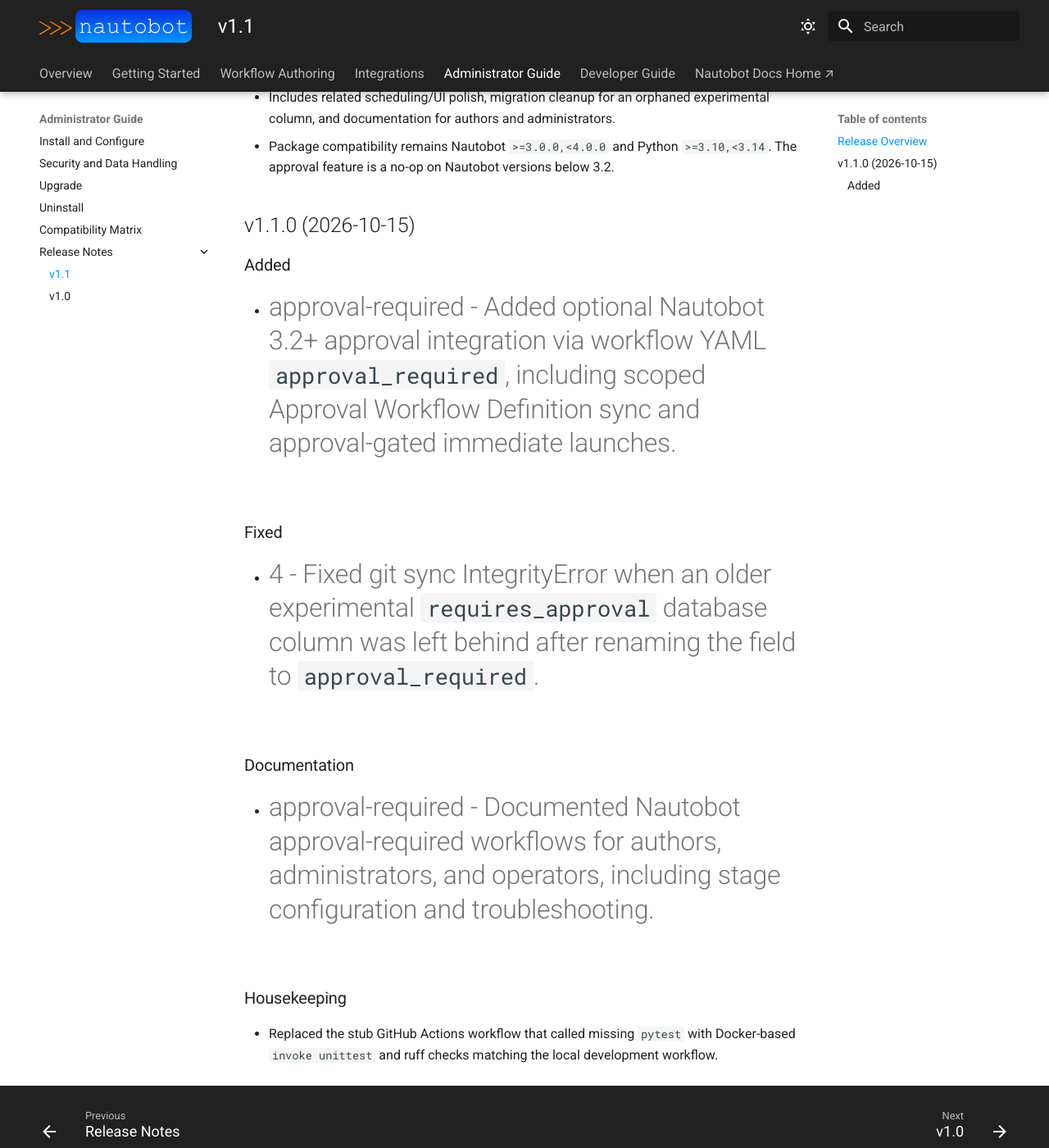
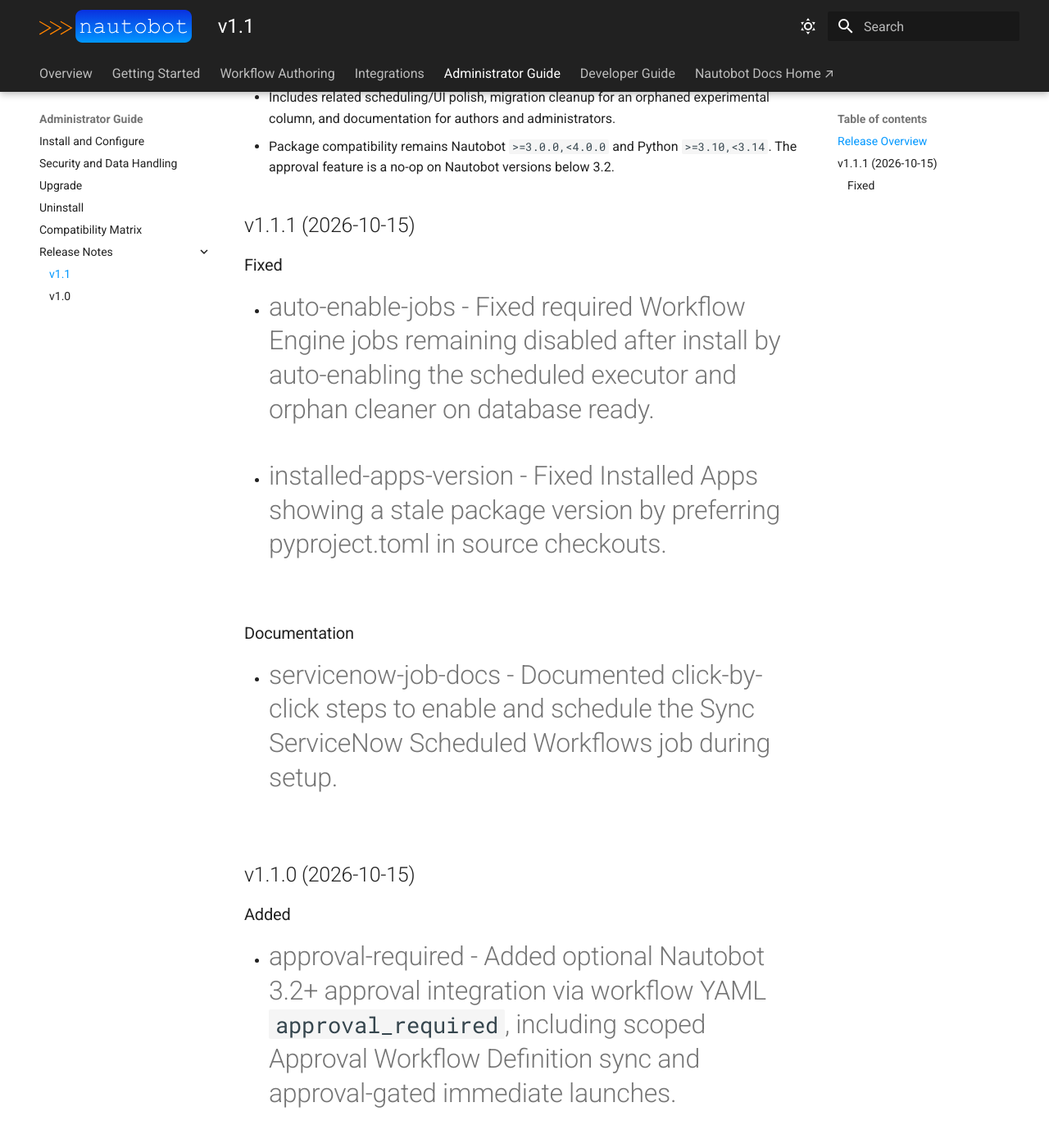
Before and after one commit to eric-fetty/Nautobot_Workflow_Engine, an MkDocs documentation site: the page built from docs/admin/release_notes/version_1.1.md, in a window 1280 px wide and 1400 px high, scrolled down 449 px. Shown: the whole window at 82% size. Built offline with MkDocs 1.6.1 and Material for MkDocs 9.7.7, drawn with Linux system fonts in a browser that asks for light colours.

Commit message:
Release v1.1.1
Generate towncrier release notes for auto-enabled jobs, ServiceNow setup docs,
and the Installed Apps version fix.

Co-authored-by: Cursor <cursoragent@cursor.com>

```diff
--- a/docs/admin/release_notes/version_1.1.md
+++ b/docs/admin/release_notes/version_1.1.md
@@ -11,6 +11,17 @@ This document describes all new features and changes in the release. The format
 
 <!-- towncrier release notes start -->
 
+
+## v1.1.1 (2026-10-15)
+
+### Fixed
+
+- #auto-enable-jobs - Fixed required Workflow Engine jobs remaining disabled after install by auto-enabling the scheduled executor and orphan cleaner on database ready.
+- #installed-apps-version - Fixed Installed Apps showing a stale package version by preferring pyproject.toml in source checkouts.
+
+### Documentation
+
+- #servicenow-job-docs - Documented click-by-click steps to enable and schedule the Sync ServiceNow Scheduled Workflows job during setup.
 
 ## v1.1.0 (2026-10-15)
 
```
